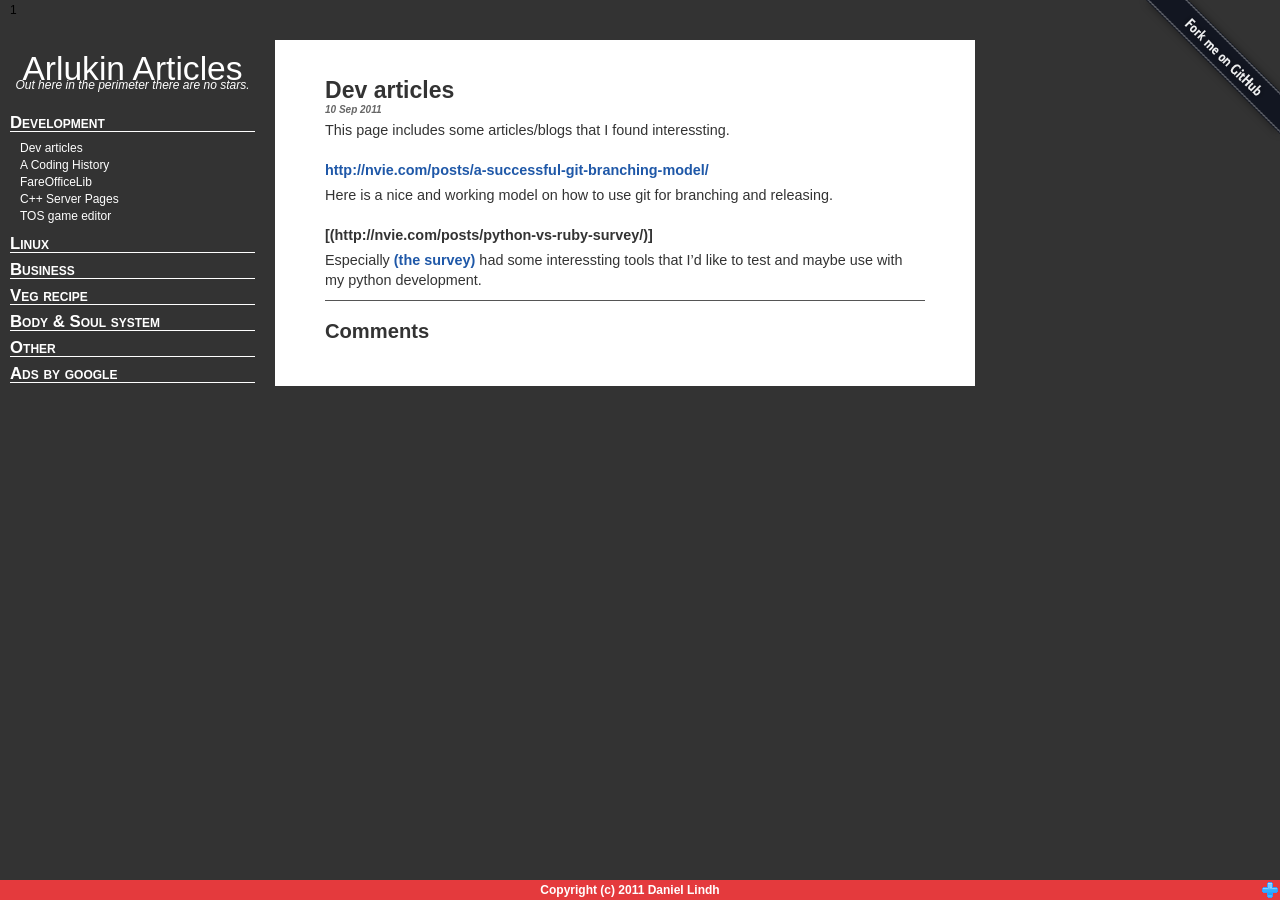
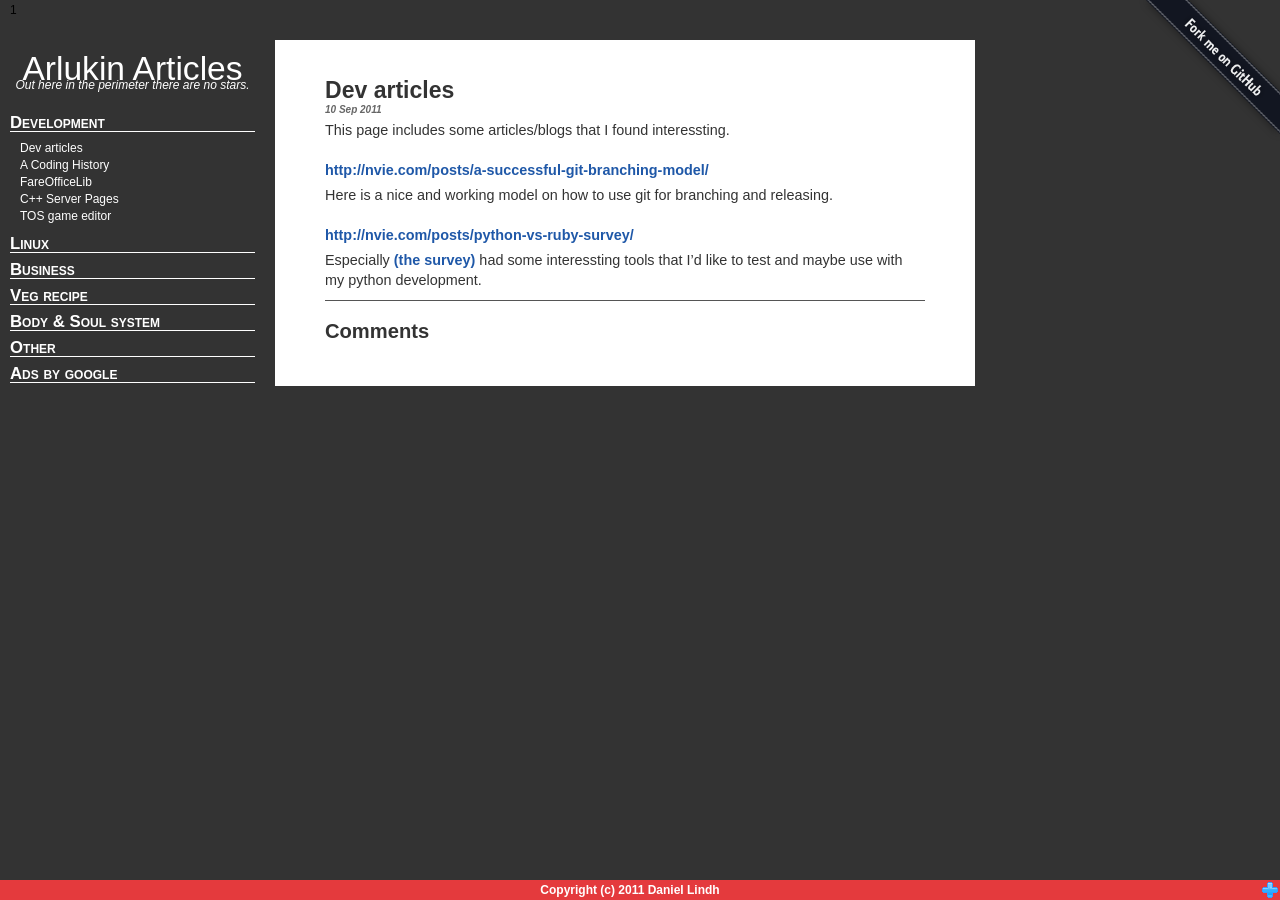
Before and after one commit to arlukin/arlukin.github.io, a Jekyll site: the page built from posts/development/_posts/2011-09-10-dev-articles.md, in a window 1280 px wide. Built offline with Jekyll 4.4.1, drawn with Linux system fonts in a browser that asks for light colours; Markdown is read by kramdown in place of the engine named in the settings; comment, search, counter and statistics services are not loaded; part of the change alters nothing that is shown.

```diff
--- a/posts/development/_posts/2011-09-10-dev-articles.md
+++ b/posts/development/_posts/2011-09-10-dev-articles.md
@@ -8,6 +8,6 @@ This page includes some articles/blogs that I found interessting.
 ### [http://nvie.com/posts/a-successful-git-branching-model/](http://nvie.com/posts/a-successful-git-branching-model/)
 Here is a nice and working model on how to use git for branching and releasing.
 
-### [(http://nvie.com/posts/python-vs-ruby-survey/)]
+### [http://nvie.com/posts/python-vs-ruby-survey/](http://nvie.com/posts/python-vs-ruby-survey/)
 Especially [(the survey)](http://goo.gl/j0blw) had some interessting tools
 that I'd like to test and maybe use with my python development.
```
